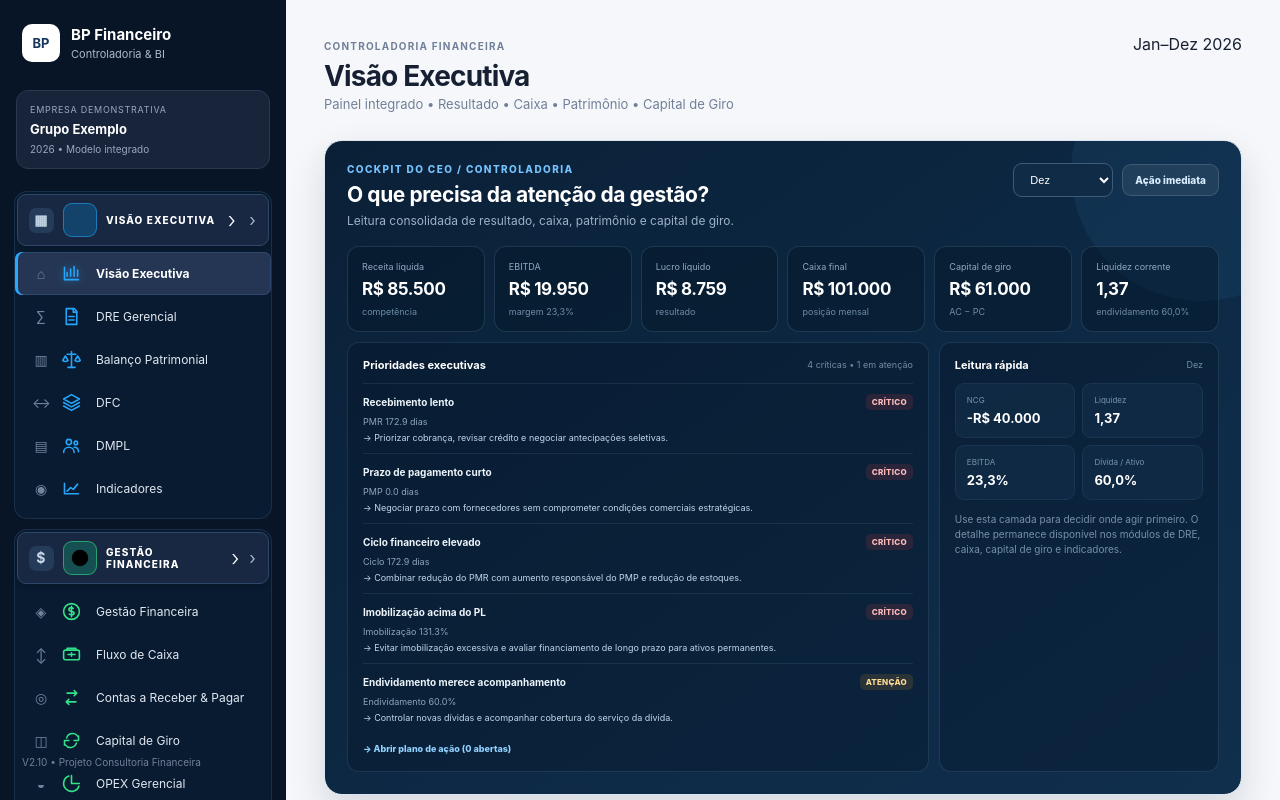
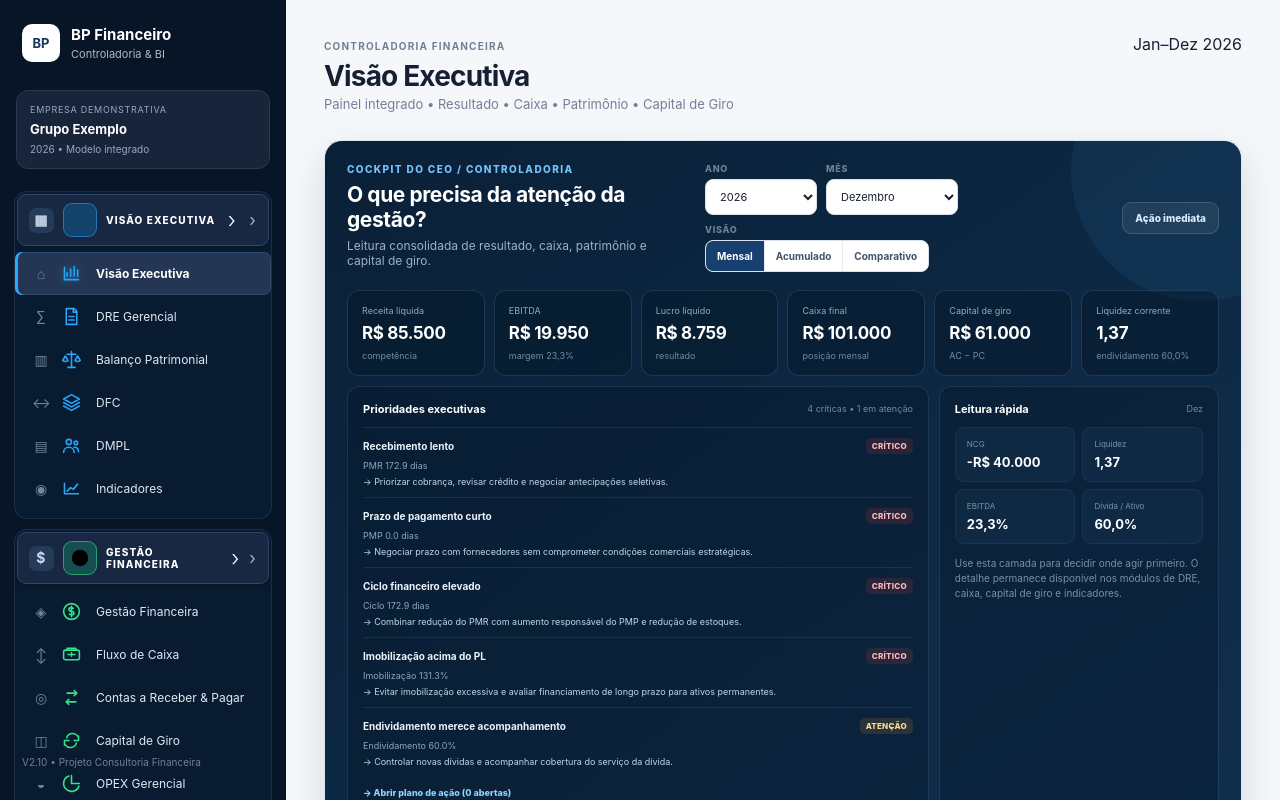
Before and after one commit to cardoso4009-byte/bp-financeiro-bi, a Next.js app: page / in a window 1280 px wide. Shown: the top 800 px of the page. Built offline with nearby package versions, Linux system fonts and the light colour scheme.

Commit message:
feat: padronizar filtro de período do cockpit

```diff
--- a/components/executive-cockpit.tsx
+++ b/components/executive-cockpit.tsx
@@ -6,22 +6,28 @@ import { buildExecutiveCockpit } from '@/lib/executive-cockpit'
 import { readFinancialSource } from '@/lib/financial-source'
 import { monthlyBalance } from '@/lib/monthly-data'
 import { readActionPlan } from '@/lib/action-plan-store'
+import { DEFAULT_REPORT_PERIOD, ReportPeriodFilter } from '@/components/report-period-filter'
+import type { ReportPeriod } from '@/lib/report-period'
 
 const brl=(n:number)=>n.toLocaleString('pt-BR',{style:'currency',currency:'BRL',maximumFractionDigits:0})
 const pct=(n:number)=>`${(n*100).toFixed(1).replace('.',',')}%`
 const ratio=(n:number)=>n.toFixed(2).replace('.',',')
 
 export default function ExecutiveCockpit(){
- const [monthIndex,setMonthIndex]=useState(monthlyBalance.length-1)
+ const [period,setPeriod]=useState<ReportPeriod>({...DEFAULT_REPORT_PERIOD,month:monthlyBalance.length})
  const source=useMemo(()=>readFinancialSource(),[])
  const gerencial=useMemo(()=>calculateFinancialIndicators(source.entries).indicators,[source.entries])
- const cockpit=useMemo(()=>buildExecutiveCockpit(monthIndex,gerencial),[monthIndex,gerencial])
+ const monthIndex=Math.max(0,Math.min(period.month-1,monthlyBalance.length-1))
+ const cockpit=useMemo(()=>buildExecutiveCockpit(monthIndex,gerencial,period.view),[monthIndex,gerencial,period.view])
+ const previousIndex=monthIndex>0?monthIndex-1:0
+ const previous=useMemo(()=>buildExecutiveCockpit(previousIndex,gerencial,'mensal'),[previousIndex,gerencial])
  const plan=useMemo(()=>readActionPlan(),[])
  const openActions=plan.filter(a=>a.status==='Pendente'||a.status==='Em andamento').length
  const criticalActions=plan.filter(a=>(a.priority==='Crítica'||a.priority==='Alta')&&(a.status==='Pendente'||a.status==='Em andamento')).length
  const critical=cockpit.priorities.filter(p=>p.severity==='critical').length
  const attention=cockpit.priorities.filter(p=>p.severity==='attention').length
  const status=critical?'Ação imediata':attention?'Atenção gerencial':'Cenário favorável'
+ const delta=(current:number,prior:number)=>prior===0?'—':`${((current-prior)/Math.abs(prior)*100).toFixed(1).replace('.',',')}%`
  return <section className="executive-cockpit">
   <style>{`
    .executive-cockpit{margin:4px 0 28px;padding:22px;border:1px solid #dbe5ef;border-radius:18px;background:linear-gradient(145deg,#0a2037 0%,#0d2945 58%,#102f4d 100%);box-shadow:0 16px 36px rgba(13,35,58,.14);position:relative;overflow:hidden}
@@ -30,9 +36,8 @@ export default function ExecutiveCockpit(){
    .cockpit-kicker{display:block;color:#75c4ff;font-size:10px;font-weight:850;letter-spacing:.14em;margin-bottom:7px}
    .cockpit-head h2{margin:0;color:#fff;font-size:21px;letter-spacing:-.02em}
    .cockpit-head p{margin:6px 0 0;color:#9db2c7;font-size:12px}
-   .cockpit-controls{display:flex;align-items:center;gap:9px}
-   .cockpit-controls select{background:#102b46;color:#fff;border:1px solid #3b5c78;border-radius:9px;padding:9px 12px;font-size:11px;min-width:100px;outline:none}
-   .cockpit-controls select:focus{border-color:#69baff}
+   .cockpit-controls{display:flex;align-items:center;gap:9px;min-width:420px;justify-content:flex-end}
+   .cockpit-controls .report-period-filter{margin:0}
    .cockpit-status{padding:9px 12px;border-radius:9px;background:rgba(255,255,255,.07);border:1px solid rgba(255,255,255,.14);color:#d9edff;font-size:10px;font-weight:850;white-space:nowrap}
    .cockpit-kpis{display:grid;grid-template-columns:repeat(6,minmax(0,1fr));gap:9px;position:relative;z-index:1}
    .cockpit-kpi{padding:14px;border:1px solid rgba(143,190,225,.16);border-radius:12px;background:rgba(6,23,40,.48);min-width:0}
@@ -60,16 +65,18 @@ export default function ExecutiveCockpit(){
    .reading strong{display:block;color:#fff;font-size:13px;margin-top:5px}
    .plan-link{display:inline-flex;margin-top:10px;color:#91d2ff;font-size:9px;font-weight:850;text-decoration:none}
    .plan-link:hover{text-decoration:underline}
-   @media(max-width:1100px){.cockpit-kpis{grid-template-columns:repeat(3,1fr)}}
-   @media(max-width:760px){.executive-cockpit{padding:16px}.cockpit-head{display:block}.cockpit-controls{margin-top:12px;flex-wrap:wrap}.cockpit-controls select{flex:1}.cockpit-status{flex:1;text-align:center}.cockpit-body{grid-template-columns:1fr}.cockpit-kpis{grid-template-columns:repeat(2,1fr)}}
+   .cockpit-note{margin:9px 0 0;color:#7891a9;font-size:9px;line-height:1.45}
+   @media(max-width:1100px){.cockpit-kpis{grid-template-columns:repeat(3,1fr)}.cockpit-controls{min-width:0;flex-wrap:wrap}}
+   @media(max-width:760px){.executive-cockpit{padding:16px}.cockpit-head{display:block}.cockpit-controls{margin-top:12px;display:block}.cockpit-status{margin-top:8px;text-align:center}.cockpit-body{grid-template-columns:1fr}.cockpit-kpis{grid-template-columns:repeat(2,1fr)}}
   `}</style>
-  <div className="cockpit-head"><div><span className="cockpit-kicker">COCKPIT DO CEO / CONTROLADORIA</span><h2>O que precisa da atenção da gestão?</h2><p>Leitura consolidada de resultado, caixa, patrimônio e capital de giro.</p></div><div className="cockpit-controls"><select value={monthIndex} onChange={e=>setMonthIndex(Number(e.target.value))} aria-label="Competência do cockpit">{monthlyBalance.map((m,i)=><option key={m.month} value={i}>{m.month}</option>)}</select><span className="cockpit-status">{status}</span></div></div>
+  <div className="cockpit-head"><div><span className="cockpit-kicker">COCKPIT DO CEO / CONTROLADORIA</span><h2>O que precisa da atenção da gestão?</h2><p>Leitura consolidada de resultado, caixa, patrimônio e capital de giro.</p></div><div className="cockpit-controls"><ReportPeriodFilter value={period} onChange={setPeriod} years={[2026]} /><span className="cockpit-status">{status}</span></div></div>
   <div className="cockpit-kpis">
-   <Kpi label="Receita líquida" value={brl(cockpit.revenue)} sub="competência"/><Kpi label="EBITDA" value={brl(cockpit.ebitda)} sub={`margem ${pct(cockpit.ebitdaMargin)}`}/><Kpi label="Lucro líquido" value={brl(cockpit.netIncome)} sub="resultado"/><Kpi label="Caixa final" value={brl(cockpit.closingCash)} sub="posição mensal"/><Kpi label="Capital de giro" value={brl(cockpit.workingCapital)} sub="AC − PC"/><Kpi label="Liquidez corrente" value={ratio(cockpit.currentRatio)} sub={`endividamento ${pct(cockpit.debtRatio)}`}/>
+   <Kpi label="Receita líquida" value={brl(cockpit.revenue)} sub={period.view==='acumulado'?'acumulado no ano':'competência'}/><Kpi label="EBITDA" value={brl(cockpit.ebitda)} sub={`margem ${pct(cockpit.ebitdaMargin)}`}/><Kpi label="Lucro líquido" value={brl(cockpit.netIncome)} sub={period.view==='acumulado'?'acumulado no ano':'resultado'}/><Kpi label="Caixa final" value={brl(cockpit.closingCash)} sub="posição mensal"/><Kpi label="Capital de giro" value={brl(cockpit.workingCapital)} sub="AC − PC"/><Kpi label="Liquidez corrente" value={ratio(cockpit.currentRatio)} sub={`endividamento ${pct(cockpit.debtRatio)}`}/>
   </div>
+  {period.view==='comparativo' && <p className="cockpit-note">Comparativo: os indicadores de resultado são confrontados com a competência anterior; caixa, capital de giro, liquidez e endividamento permanecem como posição de fechamento.</p>}
   <div className="cockpit-body">
    <div className="cockpit-panel"><div className="cockpit-panel-title"><strong>Prioridades executivas</strong><span>{critical} críticas • {attention} em atenção</span></div>{cockpit.priorities.length?cockpit.priorities.map(p=><div className="priority" key={p.title}><div className="priority-title"><strong>{p.title}</strong><span className={`badge ${p.severity}`}>{p.severity==='critical'?'Crítico':p.severity==='attention'?'Atenção':'Positivo'}</span></div><p>{p.signal}</p><em>→ {p.action}</em></div>):<p style={{color:'#91a7bd',fontSize:11}}>Nenhuma prioridade identificada na base atual.</p>}<a className="plan-link" href="/plano-acao">→ Abrir plano de ação ({openActions} abertas{criticalActions?`, ${criticalActions} críticas/altas`:''})</a></div>
-   <div className="cockpit-panel"><div className="cockpit-panel-title"><strong>Leitura rápida</strong><span>{cockpit.month}</span></div><div className="cockpit-reading"><Reading label="NCG" value={brl(cockpit.ncg)}/><Reading label="Liquidez" value={ratio(cockpit.currentRatio)}/><Reading label="EBITDA" value={pct(cockpit.ebitdaMargin)}/><Reading label="Dívida / Ativo" value={pct(cockpit.debtRatio)}/></div><p style={{margin:'12px 0 0',color:'#7891a9',fontSize:10,lineHeight:1.5}}>Use esta camada para decidir onde agir primeiro. O detalhe permanece disponível nos módulos de DRE, caixa, capital de giro e indicadores.</p></div>
+   <div className="cockpit-panel"><div className="cockpit-panel-title"><strong>Leitura rápida</strong><span>{cockpit.month}</span></div><div className="cockpit-reading"><Reading label="NCG" value={brl(cockpit.ncg)}/><Reading label="Liquidez" value={ratio(cockpit.currentRatio)}/><Reading label="EBITDA" value={pct(cockpit.ebitdaMargin)}/><Reading label="Dívida / Ativo" value={pct(cockpit.debtRatio)}/></div>{period.view==='comparativo' && <p className="cockpit-note">Receita: {delta(cockpit.revenue,previous.revenue)} • EBITDA: {delta(cockpit.ebitda,previous.ebitda)} • Lucro: {delta(cockpit.netIncome,previous.netIncome)}</p>}<p style={{margin:'12px 0 0',color:'#7891a9',fontSize:10,lineHeight:1.5}}>Use esta camada para decidir onde agir primeiro. O detalhe permanece disponível nos módulos de DRE, caixa, capital de giro e indicadores.</p></div>
   </div>
  </section>
 }
```
